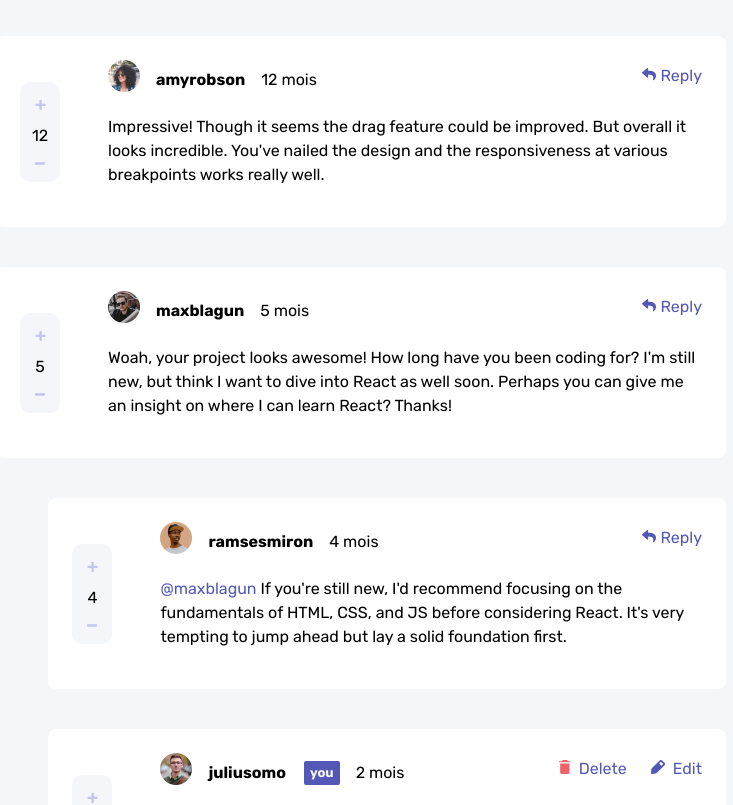
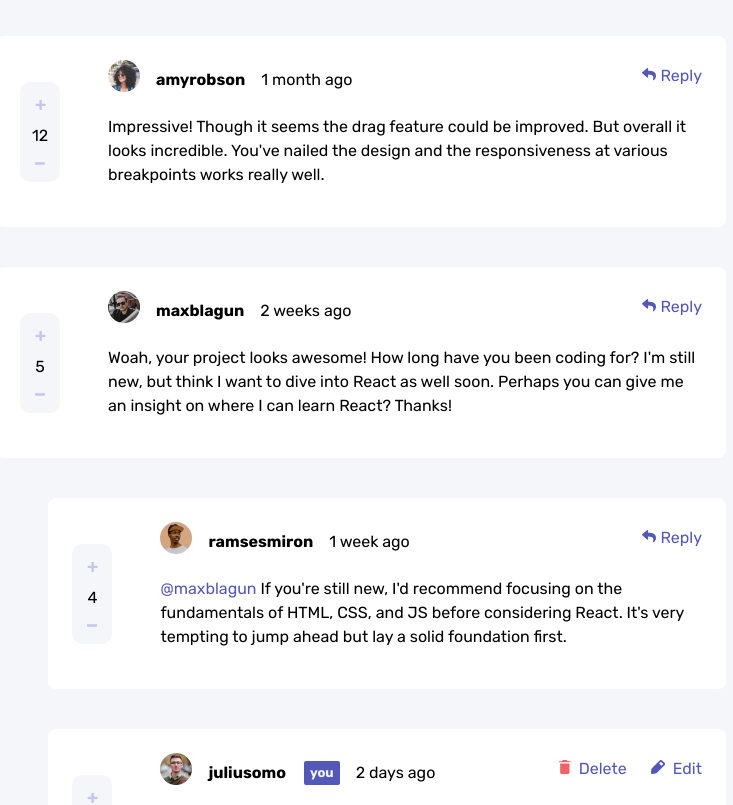
Before and after one commit to Moulaye-dagnon/comment-interactive-section, a React (Vite) app: page / in a window 1280 px wide. Shown: the top 805 px of the page, without its empty margins (279-1012 px from the left). Built offline with nearby package versions, Linux system fonts and the light colour scheme.

Commit message:
update features

```diff
--- a/src/Component/FormContent.jsx
+++ b/src/Component/FormContent.jsx
@@ -9,7 +9,7 @@ export function FormComment ({ currentUser, setDataComments,dataComments}){
 		let newRecors = {
 			"id" : id,
 			"content": value,
-			"createdAt":currentTime ,
+			"createdAt":'now' ,
 			"score": 0,
 			"user": {
 				"image": {
--- a/src/Component/commentItem.jsx
+++ b/src/Component/commentItem.jsx
@@ -97,7 +97,7 @@ export function Comments({commentData , setDataComments , dataComments,currentUs
 							<span className='profil-you'>you</span>
 						): ''}
 
-						<span className='comment-date'>{commentData.score} mois </span>
+						<span className='comment-date'>{commentData.createdAt}  </span>
 						</div>
 						<p className='comment-body'>{ commentData.replyingTo ? (
 							<>
```
